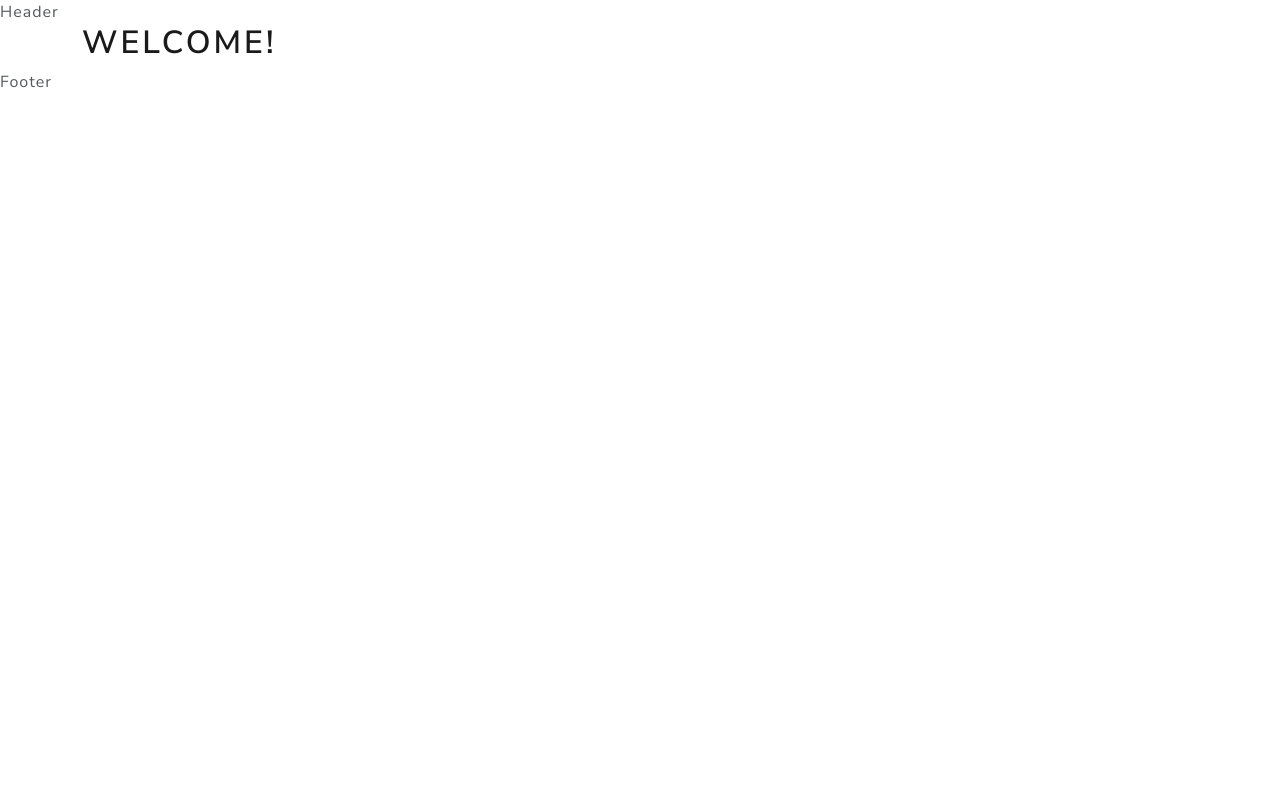
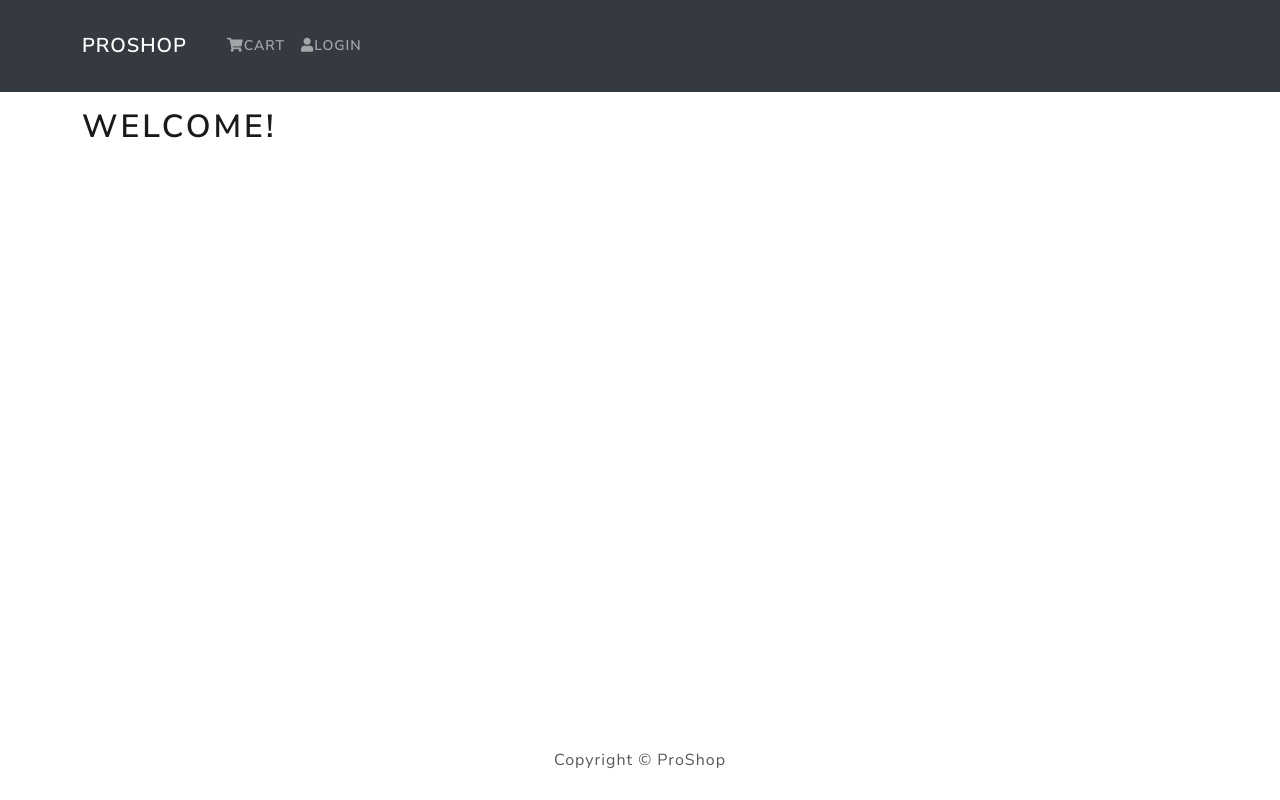
Before and after one commit to dicomeinit/eccomerce-demo, a React (Create React App) app in the folder frontend/: page / in a window 1280 px wide. Built offline with nearby package versions, Linux system fonts and the light colour scheme.

Commit message:
add footer and header, add icon

```diff
--- a/frontend/public/index.html
+++ b/frontend/public/index.html
@@ -15,6 +15,8 @@
       user's mobile device or desktop. See https://developers.google.com/web/fundamentals/web-app-manifest/
     -->
     <link rel="manifest" href="%PUBLIC_URL%/manifest.json" />
+    <link rel="stylesheet" href="https://cdnjs.cloudflare.com/ajax/libs/font-awesome/5.15.4/css/all.min.css" />
+
     <!--
       Notice the use of %PUBLIC_URL% in the tags above.
       It will be replaced with the URL of the `public` folder during the build.
--- a/frontend/src/App.js
+++ b/frontend/src/App.js
@@ -7,7 +7,7 @@
   return (
     <div>
         <Header/>
-            <main>
+            <main className="py-3">
                 <Container>
                     <h1>Welcome!</h1>
                 </Container>
--- a/frontend/src/components/Footer.js
+++ b/frontend/src/components/Footer.js
@@ -1,10 +1,15 @@
 import React from "react"
+import { Container, Row, Col } from "react-bootstrap"
 
 function Footer() {
     return (
-        <div>
-            <footer>Footer</footer>
-        </div>
+        <footer>
+            <Container>
+                <Row>
+                    <Col className="text-center py-3">Copyright &copy; ProShop</Col>
+                </Row>
+            </Container>
+        </footer>
     )
 }
 
--- a/frontend/src/components/Header.js
+++ b/frontend/src/components/Header.js
@@ -1,10 +1,22 @@
 import React from 'react'
+import {Navbar, Nav, Container, Row} from "react-bootstrap"
 
 function Header() {
     return (
-        <div>
-            <header>Header</header>
-        </div>
+        <header>
+            <Navbar bg="dark" variant="dark" expand="lg" collapseOnSelect>
+                <Container>
+                    <Navbar.Brand href="/">ProShop</Navbar.Brand>
+                    <Navbar.Toggle aria-controls="basic-navbar-nav"/>
+                    <Navbar.Collapse id="basic-navbar-nav">
+                        <Nav className="mr-auto">
+                            <Nav.Link href="/cart"><i className="fas fa-shopping-cart"/>Cart</Nav.Link>
+                            <Nav.Link href="/login"><i className="fas fa-user"/>Login</Nav.Link>
+                        </Nav>
+                    </Navbar.Collapse>
+                </Container>
+            </Navbar>
+        </header>
     )
 }
 
--- a/frontend/src/index.css
+++ b/frontend/src/index.css
@@ -0,0 +1,3 @@
+main{
+    min-height: 80vh;
+}
```
